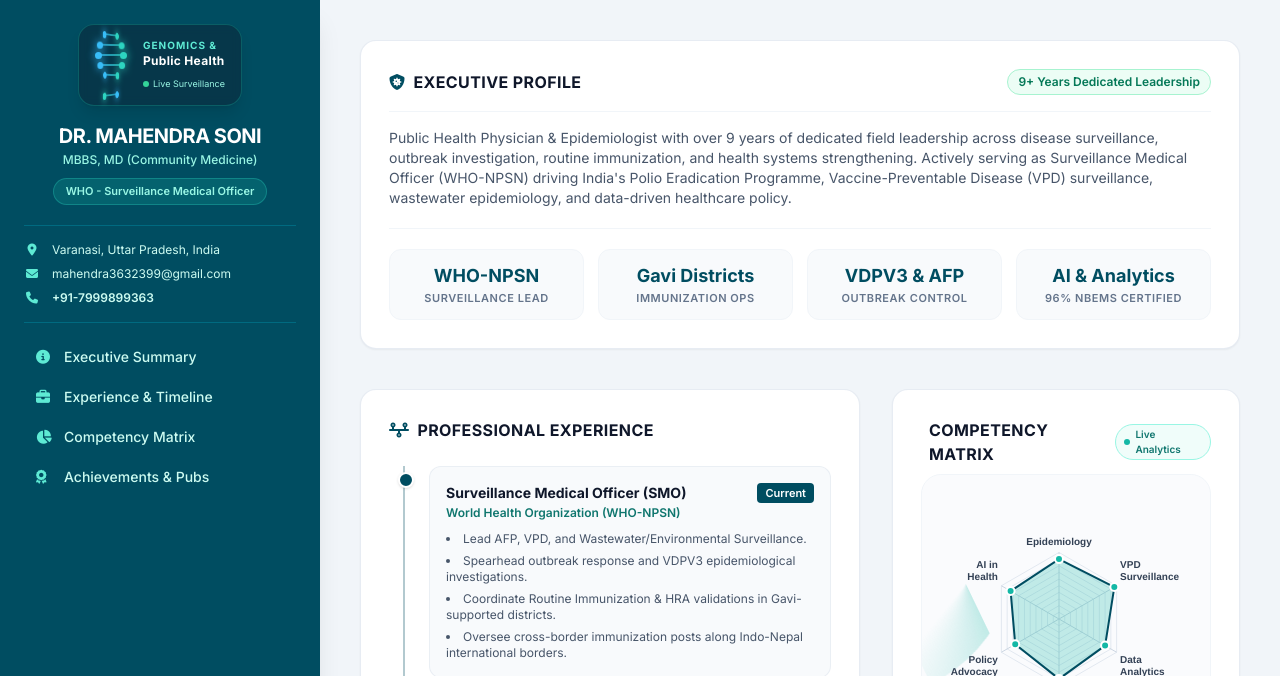
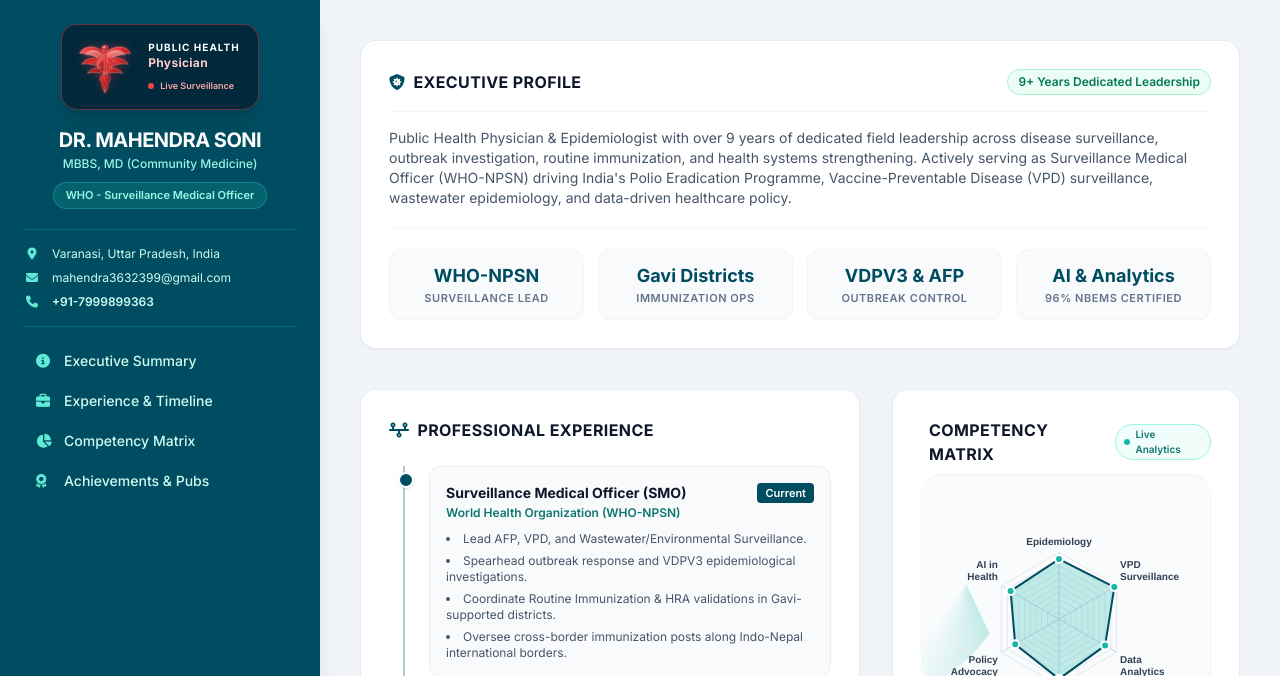
Before and after one commit to DrSoni90/publichealthphysician, a plain HTML site: page index.html in a window 1280 px wide. Shown: the top 676 px of the page. Drawn offline with nearby package versions, Linux system fonts and the light colour scheme.

Commit message:
Replace DNA animation with Caduceus animation

```diff
--- a/index.html
+++ b/index.html
@@ -19,63 +19,34 @@
     ::-webkit-scrollbar-thumb { background: #94a3b8; border-radius: 4px; }
     ::-webkit-scrollbar-thumb:hover { background: #64748b; }
 
-    /* Alive DNA Helix */
-    .dna-stage {
-      perspective: 400px;
-      width: 40px;
+    /* Alive Red Winged Caduceus Animation */
+    .caduceus-alive-container {
+      position: relative;
+      width: 58px;
       height: 64px;
       display: flex;
-      flex-direction: column;
-      justify-content: space-between;
       align-items: center;
+      justify-content: center;
     }
-    .dna-basepair {
-      width: 28px;
-      height: 4px;
-      position: relative;
-      transform-style: preserve-3d;
-      animation: rotateDNA 3s linear infinite;
+    .caduceus-alive-svg {
+      width: 100%;
+      height: 100%;
+      animation: caduceusGlowPulse 2.4s ease-in-out infinite alternate;
+      filter: drop-shadow(0 0 6px rgba(239, 68, 68, 0.7));
     }
-    .dna-basepair::before, .dna-basepair::after {
-      content: '';
-      position: absolute;
-      width: 7px;
-      height: 7px;
-      border-radius: 50%;
-      top: -1.5px;
-      box-shadow: 0 0 8px currentColor;
-    }
-    .dna-basepair::before {
-      left: -2px;
-      background: #2dd4bf;
-      color: #2dd4bf;
-    }
-    .dna-basepair::after {
-      right: -2px;
-      background: #38bdf8;
-      color: #38bdf8;
-    }
-    .dna-line {
-      position: absolute;
-      width: 100%;
-      height: 1.5px;
-      top: 1px;
-      background: linear-gradient(90deg, #2dd4bf, #38bdf8);
-      opacity: 0.7;
-    }
-
-    .dna-bp-1 { animation-delay: 0.0s; }
-    .dna-bp-2 { animation-delay: 0.25s; }
-    .dna-bp-3 { animation-delay: 0.5s; }
-    .dna-bp-4 { animation-delay: 0.75s; }
-    .dna-bp-5 { animation-delay: 1.0s; }
-    .dna-bp-6 { animation-delay: 1.25s; }
-    .dna-bp-7 { animation-delay: 1.5s; }
-
-    @keyframes rotateDNA {
-      0% { transform: rotateY(0deg); }
-      50% { transform: rotateY(180deg); }
-      100% { transform: rotateY(360deg); }
+    @keyframes caduceusGlowPulse {
+      0% {
+        transform: scale(0.97);
+        filter: drop-shadow(0 0 4px rgba(220, 38, 38, 0.5));
+      }
+      50% {
+        transform: scale(1.04);
+        filter: drop-shadow(0 0 12px rgba(239, 68, 68, 0.95)) drop-shadow(0 0 4px rgba(255, 255, 255, 0.4));
+      }
+      100% {
+        transform: scale(0.97);
+        filter: drop-shadow(0 0 4px rgba(220, 38, 38, 0.5));
+      }
     }
 
     /* Radar Live Scan Sweep */
@@ -123,23 +94,63 @@
     <aside class="w-full lg:w-80 bg-[#004d61] text-white flex flex-col justify-between p-5 sm:p-6 lg:fixed lg:h-screen lg:overflow-y-auto z-20 shadow-xl">
       <div>
 
-        <!-- Header with Alive DNA -->
+        <!-- Header with Alive Red Caduceus Emblem -->
         <div class="flex flex-col items-center text-center pb-5 border-b border-[#006a80]">
-          <div class="mb-3 px-3 py-2 bg-slate-900/40 border border-teal-500/30 rounded-2xl flex items-center gap-3 shadow-lg backdrop-blur-sm">
-            <div class="dna-stage">
-              <div class="dna-basepair dna-bp-1"><div class="dna-line"></div></div>
-              <div class="dna-basepair dna-bp-2"><div class="dna-line"></div></div>
-              <div class="dna-basepair dna-bp-3"><div class="dna-line"></div></div>
-              <div class="dna-basepair dna-bp-4"><div class="dna-line"></div></div>
-              <div class="dna-basepair dna-bp-5"><div class="dna-line"></div></div>
-              <div class="dna-basepair dna-bp-6"><div class="dna-line"></div></div>
-              <div class="dna-basepair dna-bp-7"><div class="dna-line"></div></div>
+          <div class="mb-3 px-3.5 py-2.5 bg-slate-950/50 border border-red-500/40 rounded-2xl flex items-center gap-3.5 shadow-xl backdrop-blur-md">
+
+            <div class="caduceus-alive-container">
+              <svg class="caduceus-alive-svg" viewBox="0 0 200 200" fill="none" xmlns="http://www.w3.org/2000/svg">
+                <defs>
+                  <linearGradient id="redMetallic" x1="0%" y1="0%" x2="100%" y2="100%">
+                    <stop offset="0%" stop-color="#ff6b6b" />
+                    <stop offset="40%" stop-color="#dc2626" />
+                    <stop offset="85%" stop-color="#991b1b" />
+                    <stop offset="100%" stop-color="#5a0a0a" />
+                  </linearGradient>
+                  <linearGradient id="redShine" x1="0%" y1="0%" x2="0%" y2="100%">
+                    <stop offset="0%" stop-color="#ffffff" stop-opacity="0.8" />
+                    <stop offset="100%" stop-color="#ef4444" stop-opacity="0.1" />
+                  </linearGradient>
+                </defs>
+
+                <!-- Left Wing Feathers -->
+                <path d="M100 55 C70 15, 20 25, 10 52 C35 50, 60 58, 85 70 C55 64, 25 72, 18 90 C42 85, 68 92, 88 102 C65 100, 45 110, 38 122 C60 116, 80 118, 95 125 Z" fill="url(#redMetallic)" stroke="#fca5a5" stroke-width="1.5" />
+                <!-- Left Wing Inner Layer -->
+                <path d="M96 58 C72 30, 35 38, 26 58 C46 56, 68 64, 88 75 C65 72, 42 80, 36 94 C54 90, 75 96, 92 106 Z" fill="url(#redShine)" opacity="0.6" />
+
+                <!-- Right Wing Feathers -->
+                <path d="M100 55 C130 15, 180 25, 190 52 C165 50, 140 58, 115 70 C145 64, 175 72, 182 90 C158 85, 132 92, 112 102 C135 100, 155 110, 162 122 C140 116, 120 118, 105 125 Z" fill="url(#redMetallic)" stroke="#fca5a5" stroke-width="1.5" />
+                <!-- Right Wing Inner Layer -->
+                <path d="M104 58 C128 30, 165 38, 174 58 C154 56, 132 64, 112 75 C135 72, 158 80, 164 94 C146 90, 125 96, 108 106 Z" fill="url(#redShine)" opacity="0.6" />
+
+                <!-- Central Staff Rod -->
+                <rect x="96" y="38" width="8" height="152" rx="4" fill="url(#redMetallic)" stroke="#fca5a5" stroke-width="1" />
+                <path d="M96 182 L100 196 L104 182 Z" fill="url(#redMetallic)" />
+
+                <!-- Staff Head Sphere -->
+                <circle cx="100" cy="34" r="11" fill="url(#redMetallic)" stroke="#fca5a5" stroke-width="1.5" />
+                <circle cx="97" cy="30" r="3.5" fill="#ffffff" opacity="0.75" />
+                <circle cx="100" cy="46" r="6" fill="url(#redMetallic)" stroke="#fca5a5" stroke-width="1" />
+
+                <!-- Left Entwined Snake -->
+                <path d="M78 68 C84 62, 92 64, 96 72 C80 82, 70 94, 80 108 C90 120, 115 124, 118 138 C120 150, 108 162, 98 174 C96 178, 100 184, 100 188 C94 182, 88 172, 90 162 C94 150, 110 142, 106 130 C102 118, 76 112, 72 98 C68 84, 76 74, 84 68 Z" fill="url(#redMetallic)" stroke="#fca5a5" stroke-width="1" />
+                <!-- Left Snake Head -->
+                <ellipse cx="76" cy="68" rx="6.5" ry="4.5" transform="rotate(-18 76 68)" fill="url(#redMetallic)" stroke="#fca5a5" stroke-width="1" />
+                <circle cx="74" cy="66.5" r="1.2" fill="#ffffff" />
+
+                <!-- Right Entwined Snake -->
+                <path d="M122 68 C116 62, 108 64, 104 72 C120 82, 130 94, 120 108 C110 120, 85 124, 82 138 C80 150, 92 162, 102 174 C104 178, 100 184, 100 188 C106 182, 112 172, 110 162 C106 150, 90 142, 94 130 C98 118, 124 112, 128 98 C132 84, 124 74, 116 68 Z" fill="url(#redMetallic)" stroke="#fca5a5" stroke-width="1" />
+                <!-- Right Snake Head -->
+                <ellipse cx="124" cy="68" rx="6.5" ry="4.5" transform="rotate(18 124 68)" fill="url(#redMetallic)" stroke="#fca5a5" stroke-width="1" />
+                <circle cx="126" cy="66.5" r="1.2" fill="#ffffff" />
+              </svg>
             </div>
+
             <div class="text-left pr-1">
-              <span class="block text-[10px] uppercase font-bold tracking-widest text-teal-300">Genomics &</span>
-              <span class="block text-xs font-bold text-white tracking-wide">Public Health</span>
-              <span class="inline-flex items-center gap-1 text-[9px] text-teal-200 mt-0.5">
-                <span class="w-1.5 h-1.5 rounded-full bg-emerald-400 animate-ping"></span> Live Surveillance
+              <span class="block text-[10px] uppercase font-bold tracking-widest text-white">Public Health</span>
+              <span class="block text-xs font-bold text-red-200 tracking-wide">Physician</span>
+              <span class="inline-flex items-center gap-1.5 text-[9px] text-red-300 font-semibold mt-0.5">
+                <span class="w-1.5 h-1.5 rounded-full bg-red-500 animate-ping"></span> Live Surveillance
               </span>
             </div>
           </div>
@@ -173,13 +184,13 @@
             <i class="fa-solid fa-circle-info w-4 text-teal-300"></i> Executive Summary
           </a>
           <a href="#experience" class="flex items-center gap-3 px-3 py-2 rounded-lg hover:bg-white/10 transition text-teal-100 hover:text-white">
-            <i class="fa-solid fa-briefcase w-4 text-teal-300"></i> Experience & Timeline
+            <i class="fa-solid fa-briefcase w-4 text-teal-300"></i> Experience &amp; Timeline
           </a>
           <a href="#skills" class="flex items-center gap-3 px-3 py-2 rounded-lg hover:bg-white/10 transition text-teal-100 hover:text-white">
             <i class="fa-solid fa-chart-pie w-4 text-teal-300"></i> Competency Matrix
           </a>
           <a href="#achievements" class="flex items-center gap-3 px-3 py-2 rounded-lg hover:bg-white/10 transition text-teal-100 hover:text-white">
-            <i class="fa-solid fa-award w-4 text-teal-300"></i> Achievements & Pubs
+            <i class="fa-solid fa-award w-4 text-teal-300"></i> Achievements &amp; Pubs
           </a>
         </nav>
       </div>
@@ -189,7 +200,7 @@
         <a href="Resume%20for%20github.pdf" target="_blank" class="w-full flex items-center justify-center gap-2 py-2.5 bg-teal-500 hover:bg-teal-400 text-slate-900 font-bold rounded-lg text-xs shadow transition active:scale-[0.98]">
           <i class="fa-solid fa-file-arrow-down"></i> View Official CV
         </a>
-        <a href="url?id=0" class="w-full flex items-center justify-center gap-2 py-2 bg-white/10 hover:bg-white/20 text-white rounded-lg text-xs transition border border-white/20 active:scale-[0.98]">
+        <a href="mailto:mahendra3632399@gmail.com" class="w-full flex items-center justify-center gap-2 py-2 bg-white/10 hover:bg-white/20 text-white rounded-lg text-xs transition border border-white/20 active:scale-[0.98]">
           <i class="fa-solid fa-paper-plane"></i> Contact Me
         </a>
       </div>
@@ -209,7 +220,7 @@
           </span>
         </div>
         <p class="mt-4 text-xs sm:text-sm leading-relaxed text-slate-600">
-          Public Health Physician & Epidemiologist with over 9 years of dedicated field leadership across disease surveillance, outbreak investigation, routine immunization, and health systems strengthening. Actively serving as Surveillance Medical Officer (WHO-NPSN) driving India's Polio Eradication Programme, Vaccine-Preventable Disease (VPD) surveillance, wastewater epidemiology, and data-driven healthcare policy.
+          Public Health Physician &amp; Epidemiologist with over 9 years of dedicated field leadership across disease surveillance, outbreak investigation, routine immunization, and health systems strengthening. Actively serving as Surveillance Medical Officer (WHO-NPSN) driving India's Polio Eradication Programme, Vaccine-Preventable Disease (VPD) surveillance, wastewater epidemiology, and data-driven healthcare policy.
         </p>
         <div class="grid grid-cols-2 md:grid-cols-4 gap-2.5 sm:gap-3.5 mt-5 pt-5 border-t border-slate-100 text-center">
           <div class="p-3 bg-slate-50 rounded-xl border border-slate-100">
@@ -221,17 +232,17 @@
             <div class="text-[10px] sm:text-[11px] text-slate-500 uppercase tracking-wider font-semibold">Immunization Ops</div>
           </div>
           <div class="p-3 bg-slate-50 rounded-xl border border-slate-100">
-            <div class="text-sm sm:text-base md:text-lg font-bold text-[#004d61]">VDPV3 & AFP</div>
+            <div class="text-sm sm:text-base md:text-lg font-bold text-[#004d61]">VDPV3 &amp; AFP</div>
             <div class="text-[10px] sm:text-[11px] text-slate-500 uppercase tracking-wider font-semibold">Outbreak Control</div>
           </div>
           <div class="p-3 bg-slate-50 rounded-xl border border-slate-100">
-            <div class="text-sm sm:text-base md:text-lg font-bold text-[#004d61]">AI & Analytics</div>
+            <div class="text-sm sm:text-base md:text-lg font-bold text-[#004d61]">AI &amp; Analytics</div>
             <div class="text-[10px] sm:text-[11px] text-slate-500 uppercase tracking-wider font-semibold">96% NBEMS Certified</div>
           </div>
         </div>
       </section>
 
-      <!-- Experience & Original Radar Grid -->
+      <!-- Experience & Radar Grid -->
       <div class="grid grid-cols-1 xl:grid-cols-12 gap-6 sm:gap-8">
 
         <!-- Experience Timeline -->
@@ -254,7 +265,7 @@
                 <ul class="mt-2.5 text-xs text-slate-600 space-y-1.5 list-disc list-inside">
                   <li>Lead AFP, VPD, and Wastewater/Environmental Surveillance.</li>
                   <li>Spearhead outbreak response and VDPV3 epidemiological investigations.</li>
-                  <li>Coordinate Routine Immunization & HRA validations in Gavi-supported districts.</li>
+                  <li>Coordinate Routine Immunization &amp; HRA validations in Gavi-supported districts.</li>
                   <li>Oversee cross-border immunization posts along Indo-Nepal international borders.</li>
                 </ul>
               </div>
@@ -274,8 +285,8 @@
             <div class="relative group">
               <div class="absolute -left-[23px] sm:-left-[31px] top-1.5 w-3.5 sm:w-4 h-3.5 sm:h-4 rounded-full bg-slate-300 border-2 border-white"></div>
               <div class="p-3.5 sm:p-4 bg-slate-50 rounded-xl border border-slate-200/60">
-                <h3 class="font-bold text-slate-900 text-xs sm:text-sm">Medical Officer (NRC & Clinical)</h3>
-                <div class="text-xs text-slate-500 font-semibold mt-0.5">District Hospital Agar Malwa & Ujjain Charitable Trust</div>
+                <h3 class="font-bold text-slate-900 text-xs sm:text-sm">Medical Officer (NRC &amp; Clinical)</h3>
+                <div class="text-xs text-slate-500 font-semibold mt-0.5">District Hospital Agar Malwa &amp; Ujjain Charitable Trust</div>
                 <p class="mt-2 text-xs text-slate-600">Managed Nutrition Rehabilitation Centre (NRC), COVID-19 isolation/supervision, and critical clinical care.</p>
               </div>
             </div>
@@ -283,7 +294,7 @@
           </div>
         </section>
 
-        <!-- Original Matrix with Radar Scanning Effect -->
+        <!-- Competency Matrix with Radar Scanning Effect -->
         <section id="skills" class="xl:col-span-5 flex flex-col gap-6">
           <div class="bg-white p-5 sm:p-7 rounded-2xl border border-slate-200/80 shadow-sm flex flex-col items-center">
             <div class="w-full flex items-center justify-between mb-2">
@@ -295,7 +306,7 @@
               </span>
             </div>
 
-            <!-- Radar Scanner Canvas -->
+            <!-- Radar Canvas Container -->
             <div class="radar-wrapper w-full max-w-[340px] aspect-square flex items-center justify-center p-3 relative bg-slate-50/70 border border-slate-100">
               <div class="radar-beam"></div>
               <canvas id="skillsRadar" class="relative z-10 w-full h-full"></canvas>
@@ -304,11 +315,11 @@
 
           <!-- Tools Chips -->
           <div class="bg-white p-5 sm:p-6 rounded-2xl border border-slate-200/80 shadow-sm">
-            <h3 class="text-xs font-bold text-slate-500 tracking-wider uppercase mb-3">Tools & Systems</h3>
+            <h3 class="text-xs font-bold text-slate-500 tracking-wider uppercase mb-3">Tools &amp; Systems</h3>
             <div class="flex flex-wrap gap-1.5 text-xs font-medium text-slate-700">
               <span class="px-2.5 py-1 bg-slate-100 rounded-md border border-slate-200">SPSS</span>
               <span class="px-2.5 py-1 bg-slate-100 rounded-md border border-slate-200">ArcView GIS</span>
-              <span class="px-2.5 py-1 bg-slate-100 rounded-md border border-slate-200">Track Vac & Safe Vac</span>
+              <span class="px-2.5 py-1 bg-slate-100 rounded-md border border-slate-200">Track Vac &amp; Safe Vac</span>
               <span class="px-2.5 py-1 bg-slate-100 rounded-md border border-slate-200">Biostatistics</span>
               <span class="px-2.5 py-1 bg-slate-100 rounded-md border border-slate-200">AI in Healthcare</span>
             </div>
@@ -355,7 +366,7 @@
           </h3>
           <ul class="text-xs text-slate-600 space-y-2">
             <li>
-              <!-- Universal Click-to-View -->
+              <!-- Direct Click Trigger for Modal -->
               <button onclick="openCertModal('National%20science%20day%20celebration.pdf', 'National Science Day Celebration Certificate')"
                       class="w-full text-left text-[#004d61] hover:text-teal-600 font-semibold flex items-center justify-between group transition p-1.5 rounded-lg hover:bg-teal-50/70 border border-transparent hover:border-teal-200">
                 <span class="flex items-center"><i class="fa-solid fa-file-pdf text-red-500 mr-2 text-sm"></i> National Science Day Certificate</span>
@@ -467,14 +478,13 @@
       }
     });
 
-    // Cross-Platform Certificate Opener (Works seamlessly on Mobile & Desktop)
+    // Cross-Platform Certificate Opener
     function openCertModal(pdfRelativePath, title) {
       document.getElementById('modalTitle').innerText = title;
 
       const isMobile = /Android|webOS|iPhone|iPad|iPod|BlackBerry|IEMobile|Opera Mini/i.test(navigator.userAgent);
       const absolutePdfUrl = window.location.origin + window.location.pathname.replace(/\/[^\/]*$/, '/') + pdfRelativePath;
 
-      // On mobile devices, use Google Docs PDF Viewer to prevent forced download
       if (isMobile) {
         document.getElementById('certFrame').src = `https://docs.google.com/gview?embedded=true&url=${encodeURIComponent(absolutePdfUrl)}`;
       } else {
```
